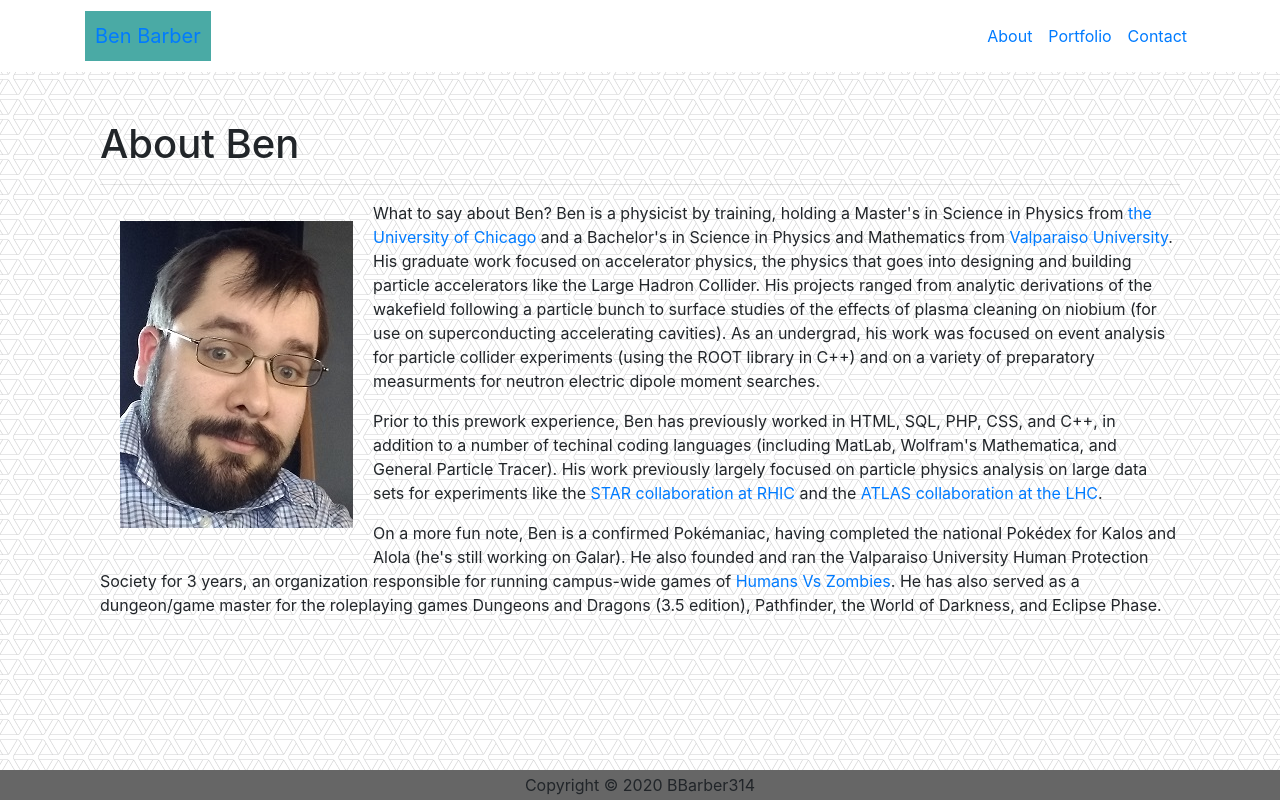
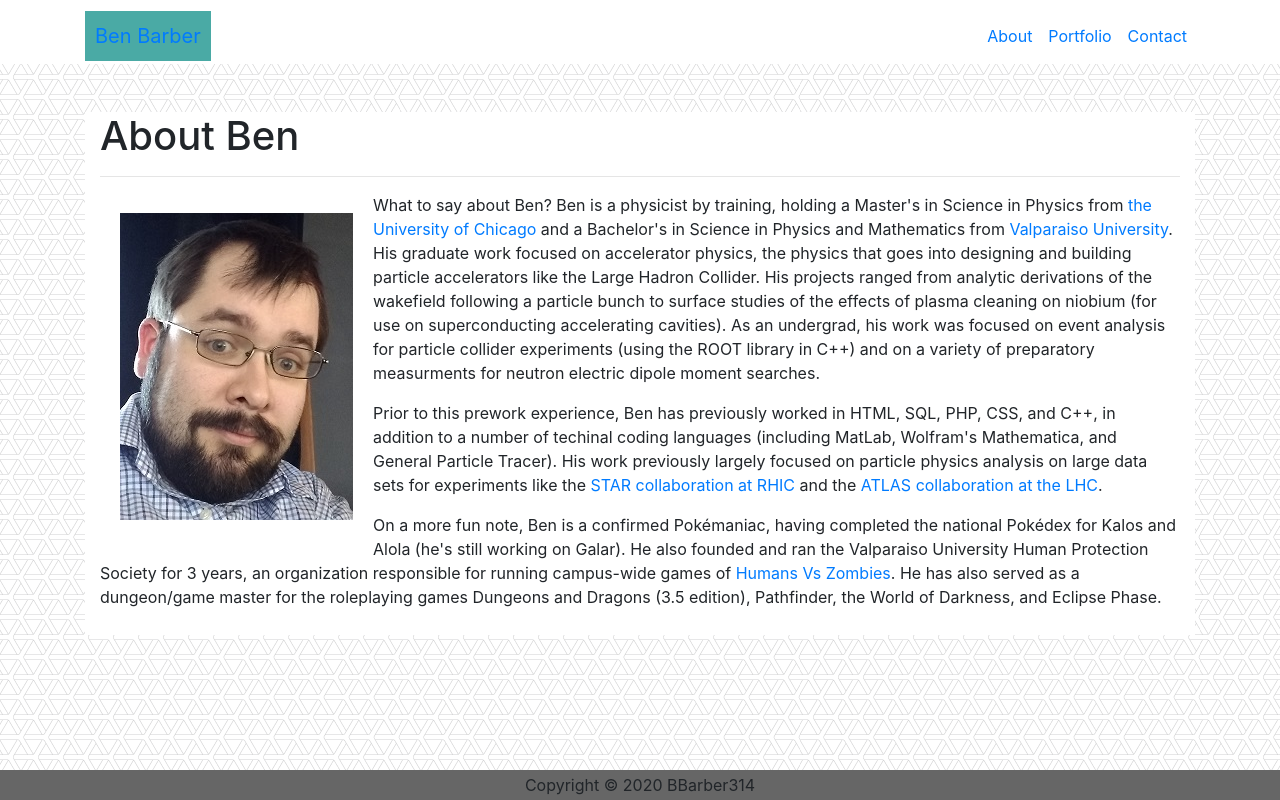
Before and after one commit to bbarber314/ben-barber-prework, a plain HTML site: page module-1_assessment/index.html in a window 1280 px wide. Drawn offline with nearby package versions, Linux system fonts and the light colour scheme.

Commit message:
Set about page main content area background color to white

```diff
--- a/module-1_assessment/assets/css/style.css
+++ b/module-1_assessment/assets/css/style.css
@@ -13,6 +13,7 @@
   .navbar {
     background-color: #ffffff;
     border-color: #cccccc;
+    padding-bottom: 0px;
   }
 /* Title */
   .navbar .navbar-brand {
@@ -29,3 +30,8 @@
     float: left;
     padding: 20px;
   }
+
+  #aboutMainContent{
+    background-color: #ffffff;
+    padding-bottom: 10px;
+  }
```
